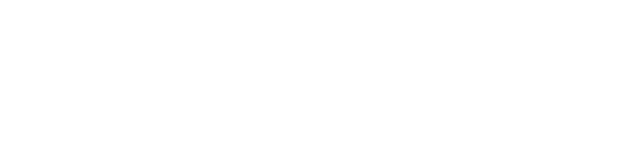
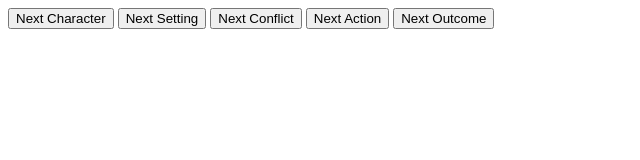
Before and after one commit to Mackintac/javaScriptAssignment1, a plain HTML site: page index.html in a window 1280 px wide. Shown: the whole page, without its empty margins (0-640 px from the left). Drawn offline with Linux system fonts and the light colour scheme.

Commit message:
Modify HTML page elements to include basic button and story-building functionality

```diff
--- a/index.html
+++ b/index.html
@@ -3,7 +3,16 @@
   <head>
     <meta charset="UTF-8" />
     <meta name="viewport" content="width=device-width, initial-scale=1.0" />
-    <title>Assignment 1</title>
+    <title>Random Story Generator</title>
   </head>
-  <body></body>
+  <body>
+    <div id="story"></div>
+    <button id="nextCharacter">Next Character</button>
+    <button id="nextSetting">Next Setting</button>
+    <button id="nextConflict">Next Conflict</button>
+    <button id="nextAction">Next Action</button>
+    <button id="nextOutcome">Next Outcome</button>
+
+    <script src="js/index.js"></script>
+  </body>
 </html>
```
